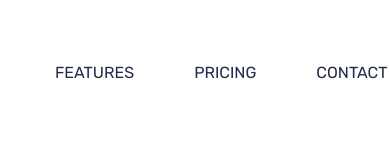
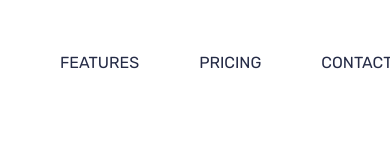
Before and after one commit to Julianr32/Frontentd-project-8, a plain HTML site: page index.html in a window 390 px wide. Shown: the top 160 px of the page. Drawn offline with Linux system fonts and the light colour scheme.

Commit message:
aguante el paco

```diff
--- a/scss/main.scss
+++ b/scss/main.scss
@@ -565,6 +565,10 @@ p {
     padding: 0;
   }
 
+  .container {
+    padding: 0 1.5rem;
+  }
+
   .active {
     flex-direction: column;
   }
```
Also changed, not shown: css/main.css, 1 other file.
